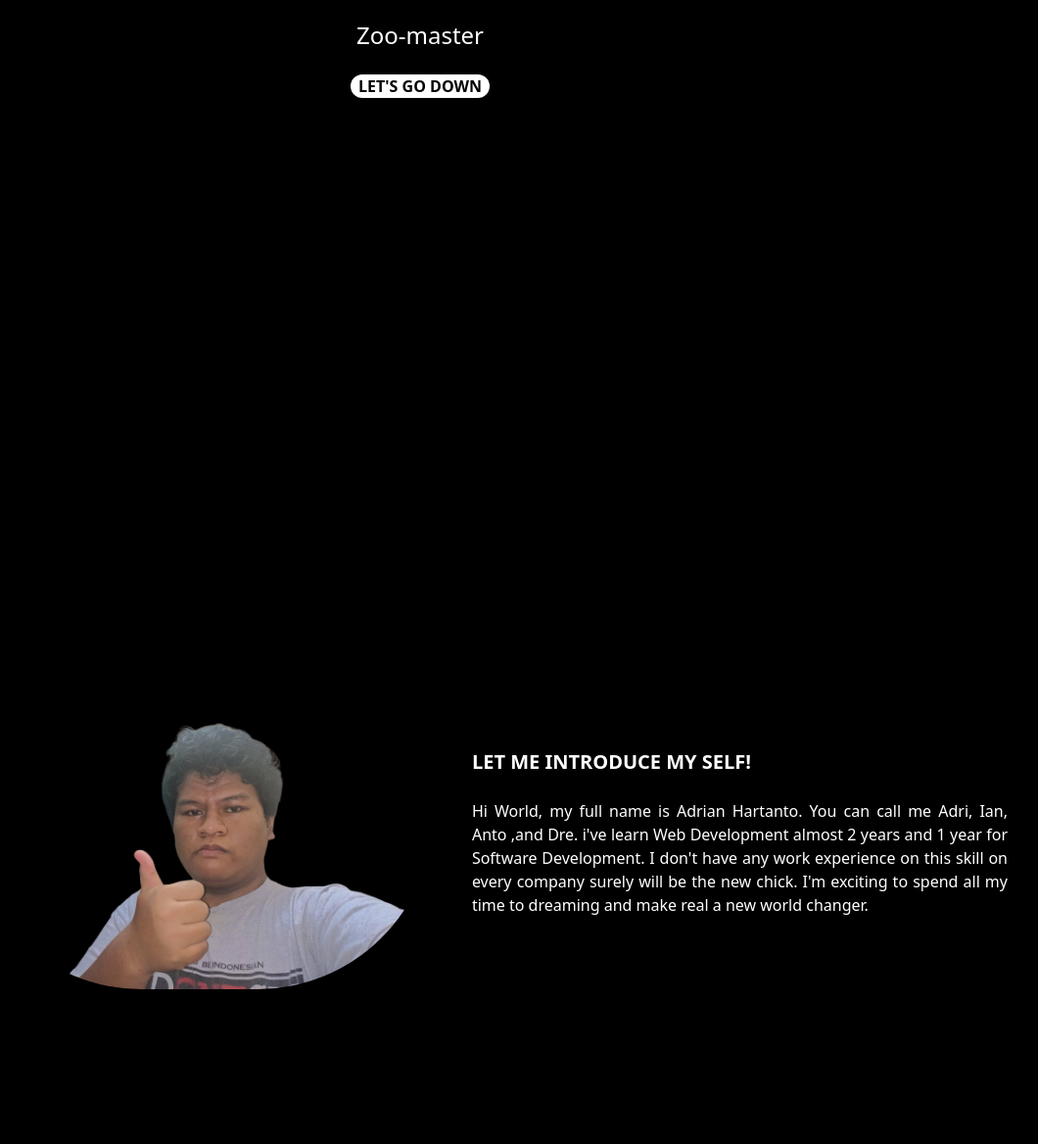
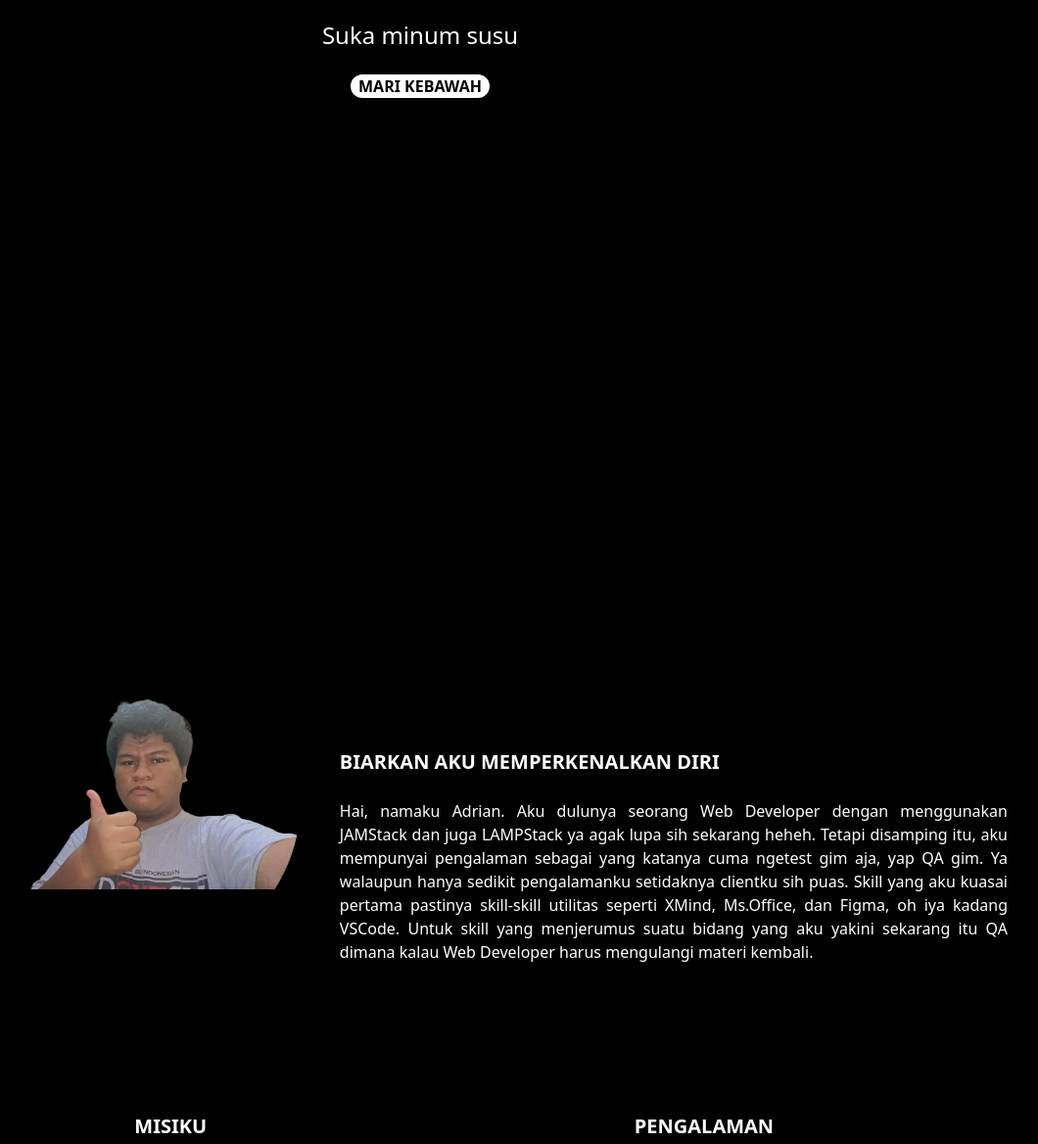
Before and after one commit to adrianfile/own-website-resume, a Gatsby site: page / in a window 1280 px wide. Shown: the part 372-1540 px from the top of the page at 98% size, without its empty margins (211-1271 px from the left). Built offline with nearby package versions, Linux system fonts and the light colour scheme; Gatsby itself is replaced by a stand-in of ours.

Commit message:
Update index.js

```diff
--- a/src/pages/index.js
+++ b/src/pages/index.js
@@ -18,11 +18,11 @@
       <div className="h-32 w-64 md:w-96 mx-auto text-white">
         <p className="text-3xl md:text-5xl md:text-center zilla">Adrian Hartanto</p>
         <br></br>
-        <p className="text-xl md:text-2xl md:text-center">Zoo-master</p>
+        <p className="text-xl md:text-2xl md:text-center">Suka minum susu</p>
         <br></br>
         <button className="ml-20 md:mx-auto font-bold flex text-center px-2 bg-white text-black rounded-full hover:bg-indigo-600 hover:text-white transition delay-300 "
           onClick={()=> scrollTo('#about')}>
-          LET'S GO DOWN
+          MARI KEBAWAH
         </button>
       </div>
     </div>
@@ -36,18 +36,18 @@
         </div>
         <div className="xl:items-center xl:mt-28">
           <p className=" font-bold text-center md:text-left md:mx-10 2xl:mx-64 md:text-xl">
-            LET ME INTRODUCE MY SELF!
+            BIARKAN AKU MEMPERKENALKAN DIRI
           </p>
           <br></br>
           <p className="text-justify px-5 md:px-10 2xl:px-64">
-              Hi World, my full name is Adrian Hartanto. You can call me Adri, Ian, Anto ,and Dre. i've learn Web Development almost 2 years and 1 year for Software Development. I don't have any work experience on this skill on every company surely will be the new chick. I'm exciting to spend all my time to dreaming and make real a new world changer.
+               Hai, namaku Adrian. Aku dulunya seorang Web Developer dengan menggunakan JAMStack dan juga LAMPStack ya agak lupa sih sekarang heheh. Tetapi disamping itu, aku mempunyai pengalaman sebagai yang katanya cuma ngetest gim aja, yap QA gim. Ya walaupun hanya sedikit pengalamanku setidaknya clientku sih puas. Skill yang aku kuasai pertama pastinya skill-skill utilitas seperti XMind, Ms.Office, dan Figma, oh iya kadang VSCode. Untuk skill yang menjerumus suatu bidang yang aku yakini sekarang itu QA dimana kalau Web Developer harus mengulangi materi kembali.
           </p>
         </div>
       </div>
       <div className="md:flex">
         <div className="xl:items-center xl:mt-28 pt-10 block">
           <p className=" font-bold text-center md:mx-10 2xl:mx-64 md:text-xl">
-            MY MISSION
+            MISIKU
           </p>
           <br></br>
           <p className="text-justify px-5 md:px-10 2xl:px-64">
@@ -56,7 +56,7 @@
         </div>
         <div className="xl:items-center xl:mt-28 pt-10 block">
           <p className=" font-bold text-center md:mx-10 2xl:mx-64 md:text-xl">
-            LAST WORK (WORK EXPERIENCE BEFORE RESIGN)
+            PENGALAMAN
           </p>
           <br></br>
           <div className="text-justify  px-5 md:px-10 2xl:px-64">
```
